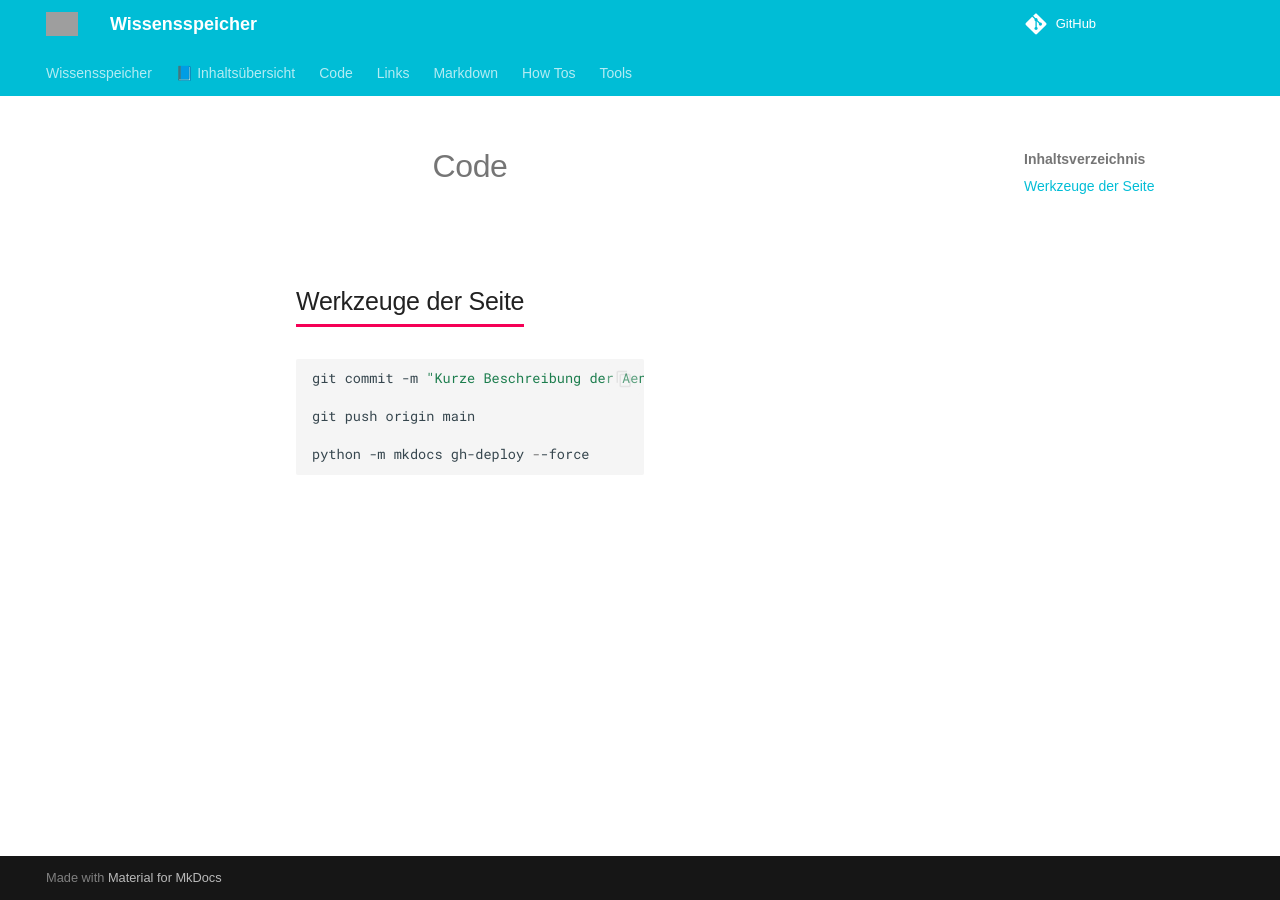
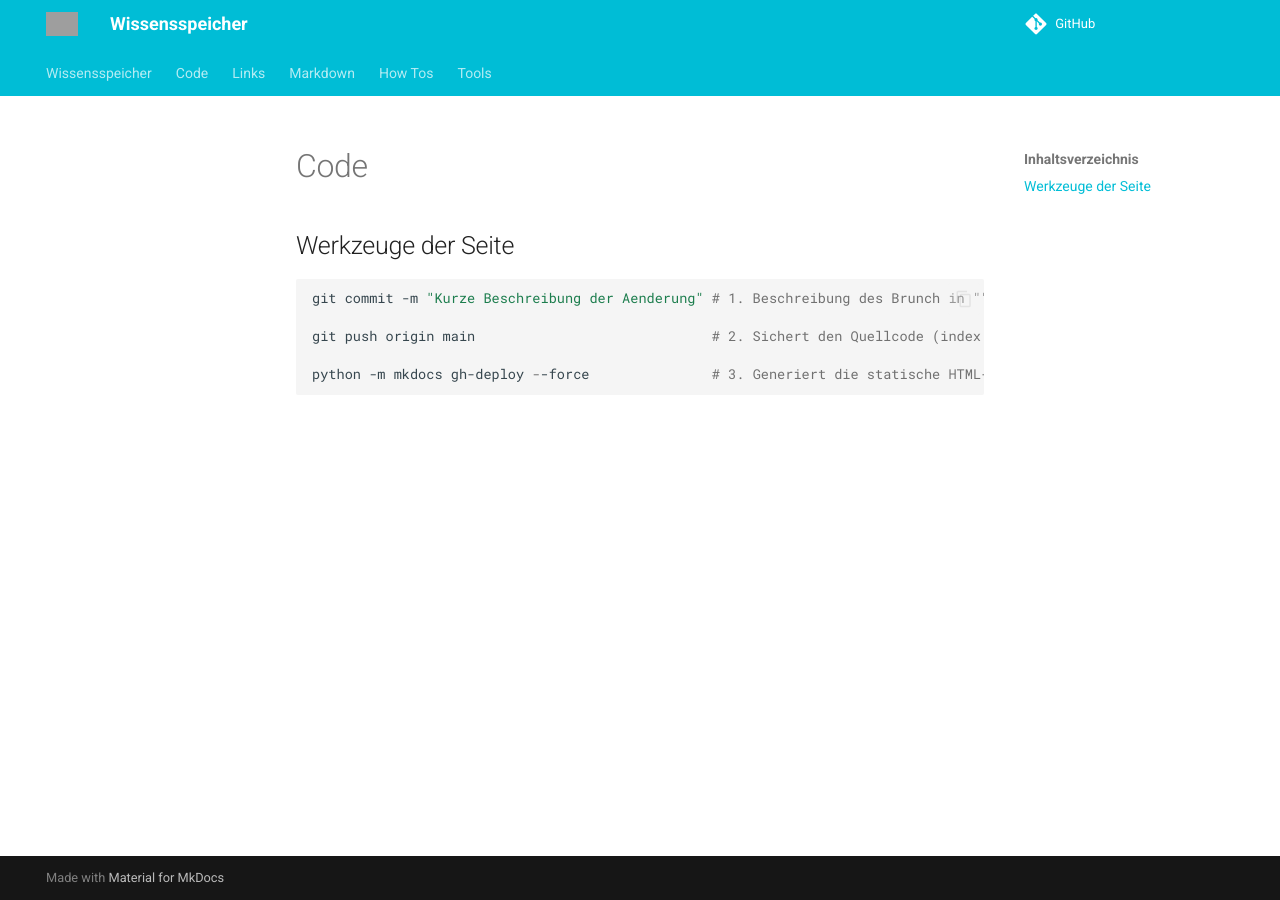
Before and after one commit to umbassa-long/wiki-code, an MkDocs documentation site: the page built from docs/hochladen.md, in a window 1280 px wide. Built offline with MkDocs 1.6.1 and Material for MkDocs 9.7.7, drawn with Linux system fonts in a browser that asks for light colours; comment, search, counter and statistics services are not loaded; grey boxes are pictures that could not be loaded.

Commit message:
index und css angepasst

```diff
--- a/docs/css/style.css
+++ b/docs/css/style.css
@@ -1,7 +1,3 @@
-/* ------------------------------------------- */
-/* Angepasstes CSS für eine moderne Landing Page auf MkDocs Material */
-/* ------------------------------------------- */
-
 :root {
     --font-family-primary: 'Poppins', sans-serif;
     --color-background: var(--md-default-bg-color);
@@ -256,41 +252,6 @@
 }
 
 /* ================================================= */
-/* NEU: Benutzerdefinierte rechte Sidebar (Cheat Sheet Include) */
+/* NEU: Benutzerdefinierte rechte Sidebar (DEAKTIVIERT) */
 /* ================================================= */
-
-.right-sidebar {
-  position: fixed;
-  top: 6rem;
-  right: 2rem;
-  width: 300px;
-  max-height: 70vh;
-  overflow-y: auto;
-  background-color: var(--md-surface);
-  border: 1px solid var(--md-divider-color);
-  border-radius: 12px;
-  box-shadow: 0 4px 8px rgba(0, 0, 0, 0.1);
-  padding: 1rem;
-  font-size: 0.9rem;
-  line-height: 1.5;
-  z-index: 20;
-}
-
-/* Platz für Sidebar schaffen */
-.md-content {
-  margin-right: 340px;
-}
-
-/* Responsiv */
-@media screen and (max-width: 1000px) {
-  .right-sidebar {
-    position: static;
-    width: 100%;
-    max-height: none;
-    box-shadow: none;
-    margin-top: 2rem;
-  }
-  .md-content {
-    margin-right: 0;
-  }
-}
+/* Die CSS-Regeln wurden entfernt, um Konflikte im Hauptlayout zu vermeiden */
--- a/mkdocs.yml
+++ b/mkdocs.yml
@@ -54,7 +54,6 @@
 
 nav:
   - Wissensspeicher: index.md
-  - 📘 Inhaltsübersicht: summary.md
   - Code:
     - Welcome to MkDocs: code/welcome.md
   - Links:
```
Also changed, not shown: docs/index.md (+22 -19 lines). Lines whose indentation alone changed are shown as unchanged.
